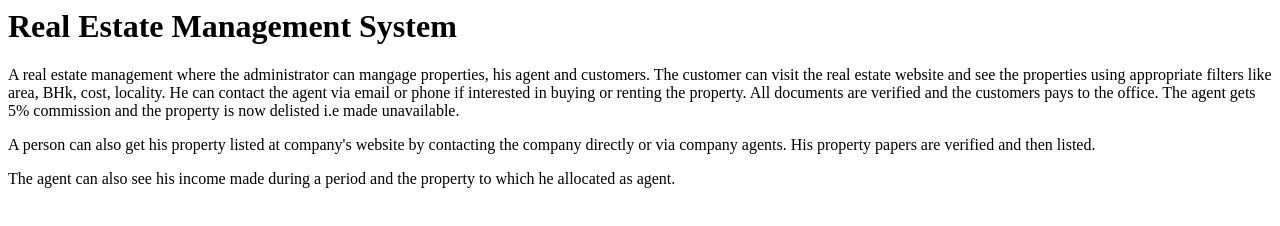
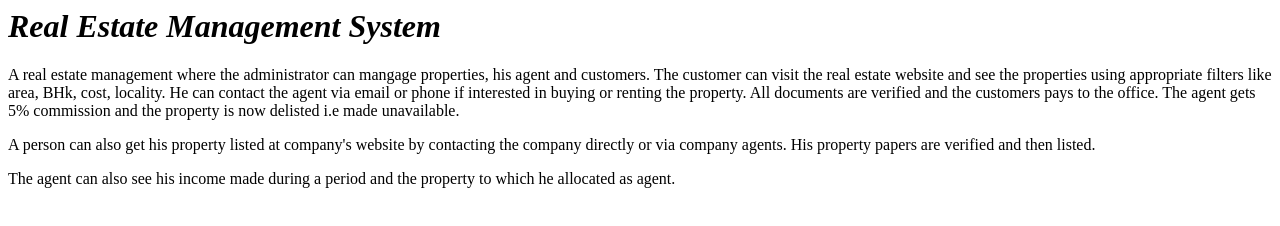
Before and after one commit to sanjeev30798/Real-Estate-Management, a plain HTML site: page docs/index.html in a window 1280 px wide. Drawn offline with Linux system fonts and the light colour scheme.

Commit message:
Update index.html

```diff
--- a/docs/index.html
+++ b/docs/index.html
@@ -1,4 +1,4 @@
-<h1>Real Estate Management System</h1>
+<h1><i>Real Estate Management System</i></h1>
 <p>A real estate management where the administrator can mangage properties, his agent and customers. The customer can visit the real estate website and see the properties using appropriate filters like area, BHk, cost, locality. He can contact the agent via email or phone if interested in buying or renting the property. All documents are verified and the customers pays to the office. The agent gets 5% commission and the property is now delisted i.e made unavailable.
 </p>
 <p>A person can also get his property listed at company's website by contacting the company directly or via company agents. His property papers are verified and then listed.
```
